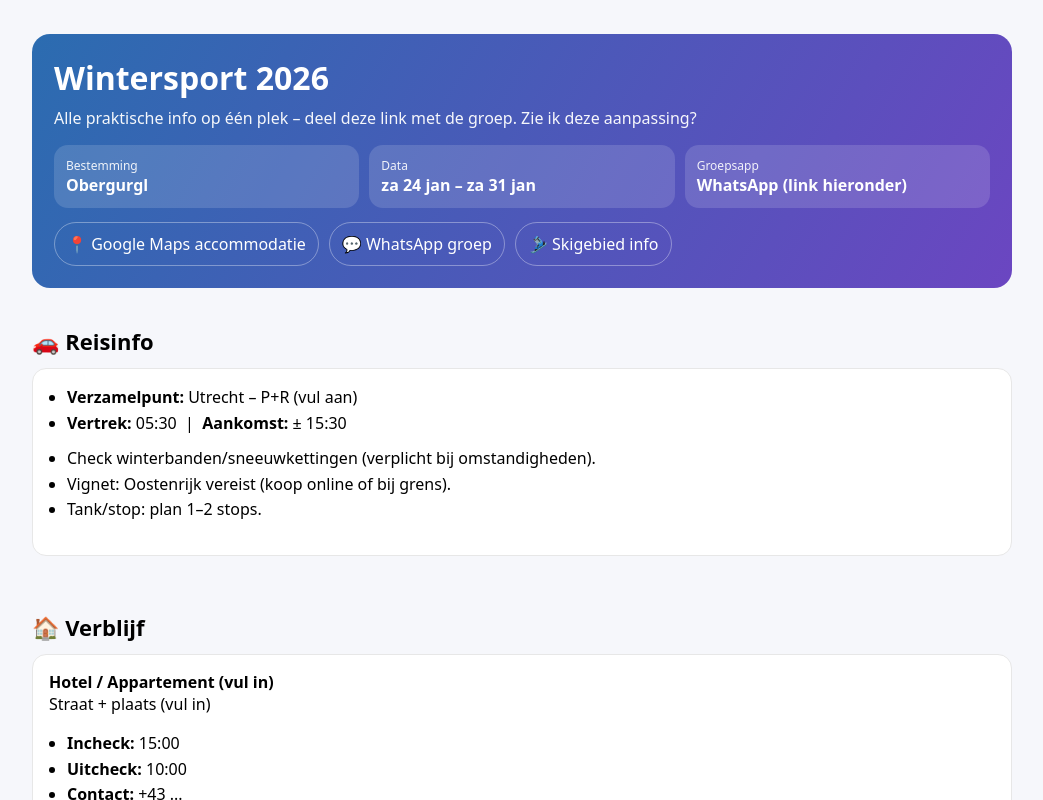
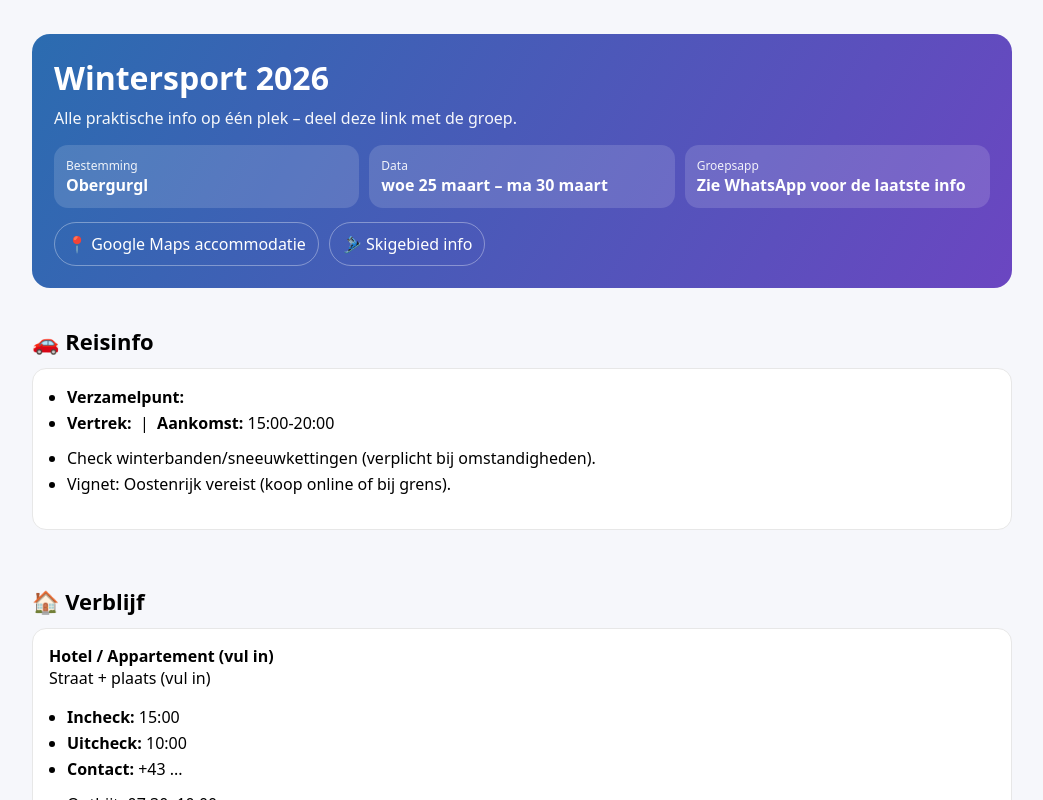
Before and after one commit to Lauwiep/Obergurgl-2026, a Next.js app: page / in a window 1280 px wide. Shown: the top 800 px of the page, without its empty margins (118-1161 px from the left). Built offline with nearby package versions, Linux system fonts and the light colour scheme.

Commit message:
Update page.js

```diff
--- a/app/page.js
+++ b/app/page.js
@@ -4,25 +4,21 @@ import { useMemo, useState } from "react";
 
 const data = {
   title: "Wintersport 2026",
-  subtitle: "Alle praktische info op één plek – deel deze link met de groep. Zie ik deze aanpassing?",
+  subtitle: "Alle praktische info op één plek – deel deze link met de groep.",
   highlights: [
     { label: "Bestemming", value: "Obergurgl" },
-    { label: "Data", value: "za 24 jan – za 31 jan" },
-    { label: "Groepsapp", value: "WhatsApp (link hieronder)" }
+    { label: "Data", value: "woe 25 maart – ma 30 maart" },
+    { label: "Groepsapp", value: " Zie WhatsApp voor de laatste info" }
   ],
   links: [
     { label: "📍 Google Maps accommodatie", href: "https://www.google.com/maps/place/The+Crystal+VAYA+Unique/@46.875188,11.0295681,17z/data=!4m9!3m8!1s0x4782cc7d1988730f:0xa5c6edb46d84bb2b!5m2!4m1!1i2!8m2!3d46.8751844!4d11.032143!16s%2Fg%2F1td9zk0r?entry=ttu&g_ep=EgoyMDI2MDIxNy4wIKXMDSoASAFQAw%3D%3D" },
-    { label: "💬 WhatsApp groep", href: "https://chat.whatsapp.com/..." },
     { label: "🎿 Skigebied info", href: "https://www.obergurgl.com/" }
   ],
   travel: {
-    meetingPoint: "Utrecht – P+R (vul aan)",
-    departTime: "05:30",
-    arrivalTime: "± 15:30",
+    arrivalTime: "15:00-20:00",
     notes: [
       "Check winterbanden/sneeuwkettingen (verplicht bij omstandigheden).",
       "Vignet: Oostenrijk vereist (koop online of bij grens).",
-      "Tank/stop: plan 1–2 stops."
     ]
   },
   stay: {
```
